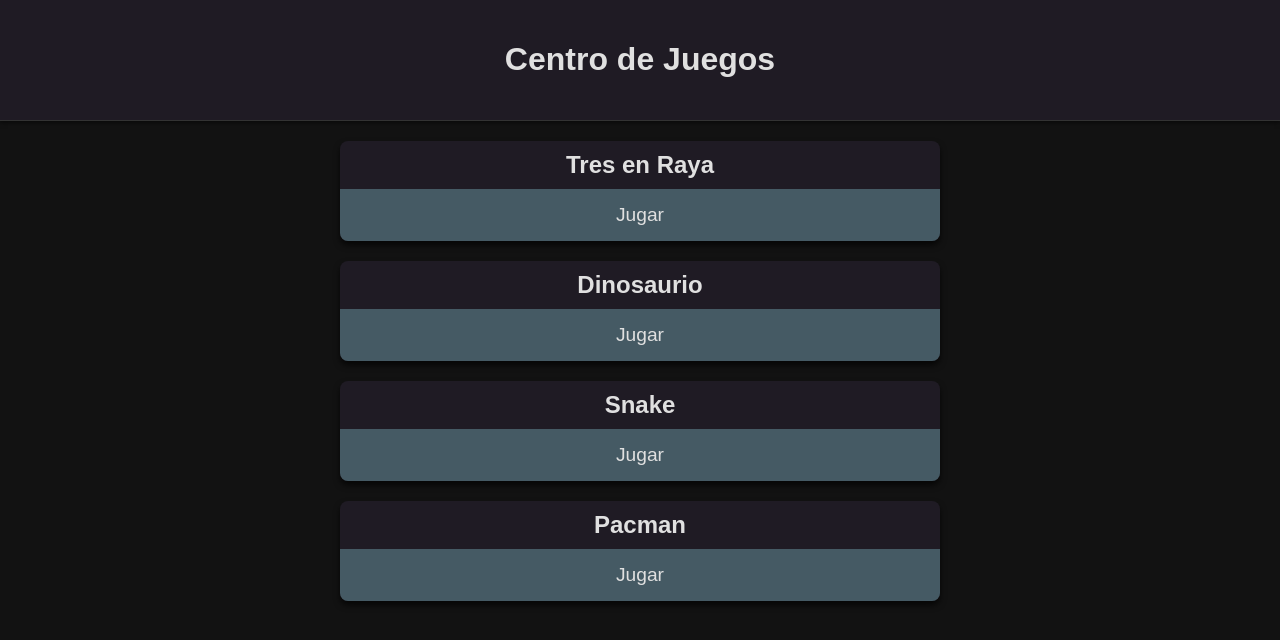
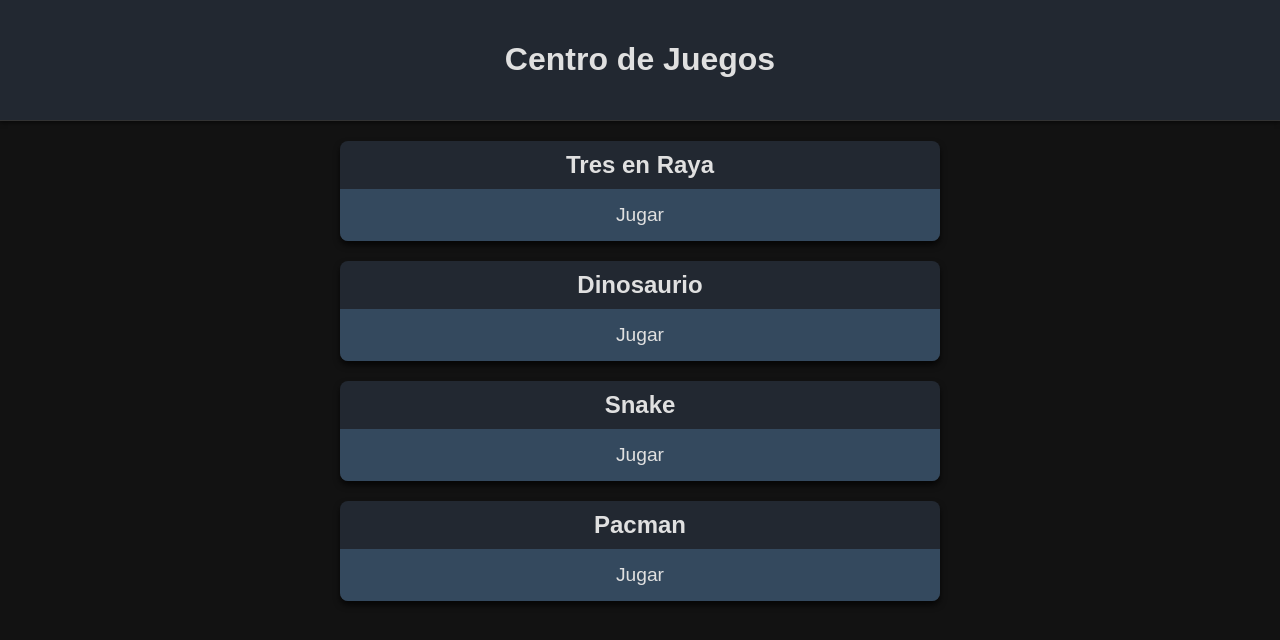
Before and after one commit to wilkcraft/centroJuegos, a plain HTML site: page index.html in a window 1280 px wide. Drawn offline with Linux system fonts and the light colour scheme.

Commit message:
Update index.html
cambio diseño

```diff
--- a/index.html
+++ b/index.html
@@ -8,7 +8,7 @@
         body {
             font-family: Arial, sans-serif;
             background-color: #121212;
-            color: #e0e0e0;
+            color: #e0e0e0; /* Text color remains the same */
             margin: 0;
             padding: 0;
             display: flex;
@@ -16,8 +16,8 @@
             align-items: center;
         }
         header {
-            background-color: #1F1B24;
-            color: #e0e0e0;
+            background-color: #222831; /* Changed header background color */
+            color: #e0e0e0; /* Text color remains the same */
             padding: 20px 0;
             width: 100%;
             text-align: center;
@@ -33,7 +33,7 @@
             max-width: 600px;
         }
         .game-card {
-            background-color: #1F1B24;
+            background-color: #222831; /* Changed card background color */
             border: none;
             border-radius: 8px;
             margin-bottom: 20px;
@@ -51,15 +51,15 @@
         }
         .game-card h3 {
             margin: 10px;
-            color: #e0e0e0;
+            color: #e0e0e0; /* Text color remains the same */
             font-size: 1.5em;
             text-align: center;
         }
         .game-card a {
             display: block;
             text-align: center;
-            background-color: #455A64;
-            color: #e0e0e0;
+            background-color: #34495E; /* Changed button background color */
+            color: #e0e0e0; /* Text color remains the same */
             padding: 15px;
             border-radius: 0 0 8px 8px;
             text-decoration: none;
@@ -67,7 +67,7 @@
             font-size: 1.2em;
         }
         .game-card a:hover {
-            background-color: #37474F;
+            background-color: #415F7D; /* Changed button hover color */
         }
     </style>
 </head>
```
